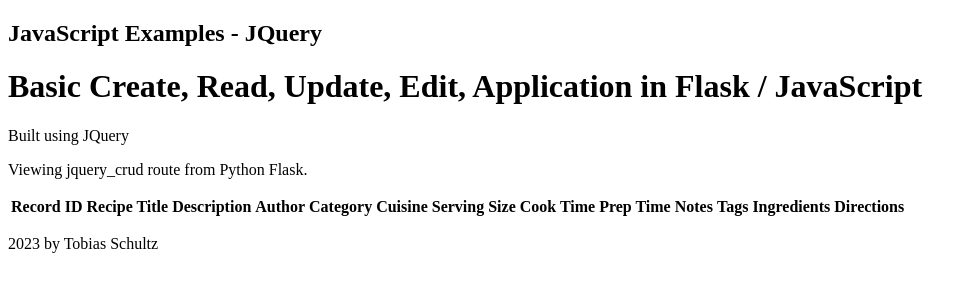
After one commit to tschultz84/TS-Useful-Code-Snippets-Templates, a Flask app: page /jquery_crud in a window 1280 px wide. The commit adds this page. Shown: the top 300 px of the page, without its empty margins (0-977 px from the left). Run offline with Flask 2, Linux system fonts and the light colour scheme; lists and menus that the app fills with data are empty.

Commit message:
incremental work on CRUD

```diff
--- a/flask_examples/main.py
+++ b/flask_examples/main.py
@@ -2,6 +2,9 @@
 
 from flask import request, render_template, Blueprint
 import time
+import pandas as pd
+import json
+import os
 
 main = Blueprint('main',__name__)
 
@@ -57,3 +60,30 @@ def js_add_form_row():
     else: python_data['output_string'] = "You haven't yet posted an HTML variable."
 
     return render_template('js_add_form_row.html',python_data=python_data)
+
+
+
+# Functional Flask / CRUD application writing to/from a CSV file.
+@main.route('/jquery_crud', methods=["GET","POST"])
+def jquery_crud():
+
+    # Initialize.
+    python_data=dict()
+    python_data['output_string'] = "Viewing jquery_crud route from Python Flask."
+
+    # Retrieve tabular data, then convert it into JSON.
+    # These following lines of code are replaced in real life, for example if you retrieve from PostGreSQL, you need to re-write this code to serialize into JSON.
+    absolute_path = os.path.dirname(__file__)
+    file_path = os.path.join(absolute_path,"static/recipes.csv")
+    tabular_df = pd.read_csv(file_path)
+    tabular_json = tabular_df.to_json()
+
+    # Serialize into JSON.
+    python_data['json_out'] = json.dumps(tabular_json)
+
+    # Pull the data.
+    valuedict = request.args
+
+    print(f"Value of POST variables are {valuedict}!")
+
+    return render_template('jquery_crud.html',python_data=python_data)
--- /dev/null
+++ b/flask_examples/static/recipes.csv
@@ -0,0 +1,3 @@
+record_id,recipe_title,recipe_description,recipe_author,recipe_category,recipe_cuisine,serving_size,cook_time,prep_time,recipe_note,recipe_tags,recipe_ingredients,recipe_directions
+1,My cookie recipe!,The best cookie recipe out there!,Patrick from RK,Dessert,German,4 servings,25,25,Recipe note here!,"Vegetarian, dessert, cookies",HEAD: Cookies;1 cup of flour;2 cups of chocolate;1 egg,HEAD: For Cookies; Preheat oven; Cook cookies;Eat cookies
+2,My pie recipe!,The best pie recipe ever!,Patrick from RK,Dessert,Asian,2 servings,35,23,Recipe note here!,"Vegetarian, dessert, pie",HEAD: Pie;1 cup of flour;2 cups of chocolate;1 egg,HEAD: For Pie; Preheat oven; Cook pie; Eat pie
--- a/flask_examples/templates/index.html
+++ b/flask_examples/templates/index.html
@@ -9,6 +9,7 @@
 
     <p><a href=" {{ url_for('main.jquery_post') }}">Review Example of JQuery Sending a Post Request Directly</a>  </p>
     <p><a href=" {{ url_for('main.js_add_form_row') }}">Review Example of Adding a Row to a Form Using JQuery</a>  </p>
+    <p><a href=" {{ url_for('main.jquery_crud') }}">Review Example of CRUD Application using Flask / JavaScript</a>  </p>
 
 {% endblock %}
 
--- /dev/null
+++ b/flask_examples/templates/jquery_crud.html
@@ -0,0 +1,111 @@
+<!-- templates/jquery_crud.html -->
+<!-- This is an example of a Python Flask / JS application which can create, read, update, and edit entries in tabular data format
+    It does all its reading and writing from a tabular CSV file containing a list of recipes; I did this to include in this template
+    the simplest possible tabular data read-in.
+
+    I leave it to the user to translate this to SQL or whatever other tabular data format you actually use in your application.
+    .-->
+
+<!DOCTYPE html>
+
+{% extends "base.html" %}
+{% block content %}
+
+    <h1>Basic Create, Read, Update, Edit, Application in Flask / JavaScript</h1>
+    <p>Built using JQuery</p>
+    <p>{{ python_data['output_string'] }}</p>
+
+    <!-- TABLE CONSTRUCTION-->
+    <table id='table'>
+        <!-- HEADING FORMATION -->
+        <tr>
+            <th>Record ID</th>
+            <th>Recipe Title</th>
+            <th>Description</th>
+            <th>Author</th>
+            <th>Category</th>
+            <th>Cuisine</th>
+            <th>Serving Size</th>
+            <th>Cook Time</th>
+            <th>Prep Time</th>
+            <th>Notes</th>
+            <th>Tags</th>
+            <th>Ingredients</th>
+            <th>Directions</th>
+
+        </tr>
+
+    </table>
+
+
+    <script type="text/javascript">
+
+        // Execute this once the document is fully loaded.
+        $(document).ready(function () {
+
+            window.console && console.log('About to launch getJSON function.')
+
+            // FETCHING DATA FROM JSON FILE
+            $.getJSON('/jquery_crud',
+                    function (data) {
+
+                        window.console && console.log('JSON retrieved: ' + data);
+
+                        var reciperow = '';
+
+                        // ITERATING THROUGH OBJECTS
+                        $.each(data, function (key, value) {
+
+                            //CONSTRUCTION OF ROWS HAVING
+                            // DATA FROM JSON OBJECT
+                            reciperow += '<tr>';
+                            reciperow += '<td>' +
+                                value.record_id + '</td>';
+
+                            reciperow += '<td>' +
+                                value.recipe_title + '</td>';
+
+                            reciperow += '<td>' +
+                                value.recipe_description + '</td>';
+
+                            reciperow += '<td>' +
+                                value.recipe_author + '</td>';
+
+                            reciperow += '<td>' +
+                                value.recipe_cuisine + '</td>';
+
+                            reciperow += '<td>' +
+                                value.serving_size + '</td>';
+
+                            reciperow += '<td>' +
+                                value.cook_time + '</td>';
+
+                            reciperow += '<td>' +
+                                value.prep_time + '</td>';
+
+                            reciperow += '<td>' +
+                                value.recipe_note + '</td>';
+
+                            reciperow += '<td>' +
+                                value.recipe_tags + '</td>';
+
+                            reciperow += '<td>' +
+                                value.recipe_ingredients + '</td>';
+
+                            reciperow += '<td>' +
+                                value.recipe_directions + '</td>';
+
+                            reciperow += '</tr>';
+                        });
+
+                        //INSERTING ROWS INTO TABLE
+                        $('#table').append(student);
+                    });
+                });
+
+
+    </script>
+
+{% endblock %}
+
+</html>
```
